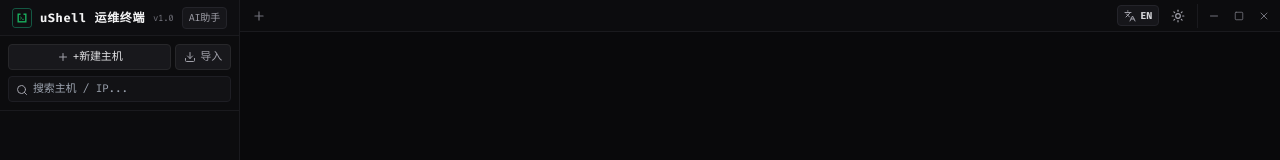
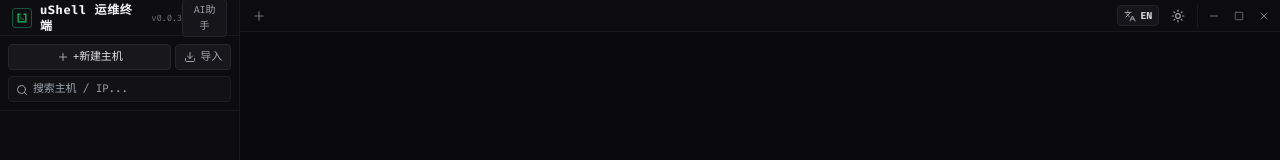
Before and after one commit to AuCf/ushell, a React (Vite) app: page / in a window 1280 px wide. Shown: the top 160 px of the page. Built offline with nearby package versions, Linux system fonts and the light colour scheme.

Commit message:
fix: fix light mode sidebar header text visibility and update version label to v0.0.3

```diff
--- a/src/components/Sidebar.tsx
+++ b/src/components/Sidebar.tsx
@@ -72,8 +72,8 @@ export const Sidebar: React.FC<SidebarProps> = ({
           <div className="w-5 h-5 rounded overflow-hidden border border-emerald-500/40 bg-zinc-900 flex items-center justify-center shrink-0">
             <img src="/ushell_logo.jpg" alt="uShell Logo" className="w-full h-full object-cover" />
           </div>
-          <span className="text-zinc-100 font-extrabold tracking-wider">{t.appTitle}</span>
-          <span className="text-[9px] text-zinc-500 font-normal">v1.0</span>
+          <span className={`font-extrabold tracking-wider ${isLight ? 'text-slate-900' : 'text-zinc-100'}`}>{t.appTitle}</span>
+          <span className={`text-[9px] font-normal ${isLight ? 'text-slate-500' : 'text-zinc-500'}`}>v0.0.3</span>
         </div>
 
         <button
```
